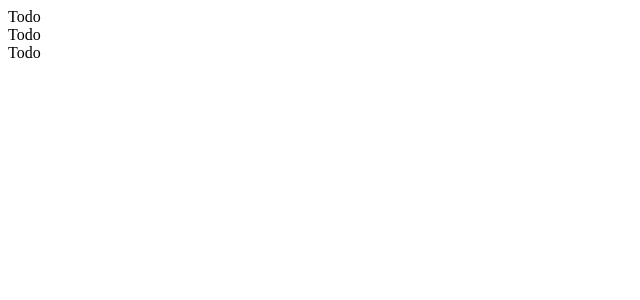
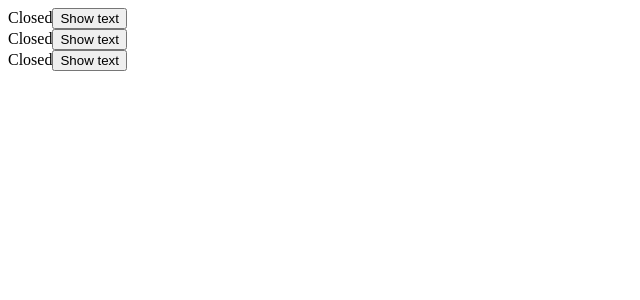
Before and after one commit to tojibayevvv/popcorn, a React (Create React App) app: page / in a window 1280 px wide. Shown: the top 300 px of the page, without its empty margins (0-640 px from the left). Built offline with nearby package versions, Linux system fonts and the light colour scheme.

Commit message:
worked with states to collapse & expand the paragraphs

```diff
--- a/src/TextExpander.js
+++ b/src/TextExpander.js
@@ -34,12 +34,24 @@ export default function TextExpander() {
   );
 }
 
-function Expander() {
+function Expander({
+  collapsedNumWords = 10,
+  expandButtonText = "Show text",
+  collapseButtonText = "Collapse text",
+  children,
+}) {
+  const [isExpanded, setIsExpanded] = useState(false);
 
 
+  function handleClick() {
+    setIsExpanded((exp) => !exp);
+  }
   return (
     <div>
-      Todo
+      {isExpanded ? children : "Closed"}
+      <button onClick={() => handleClick()}>
+        {isExpanded ? collapseButtonText : expandButtonText}
+      </button>
     </div>
   );
 }
```
